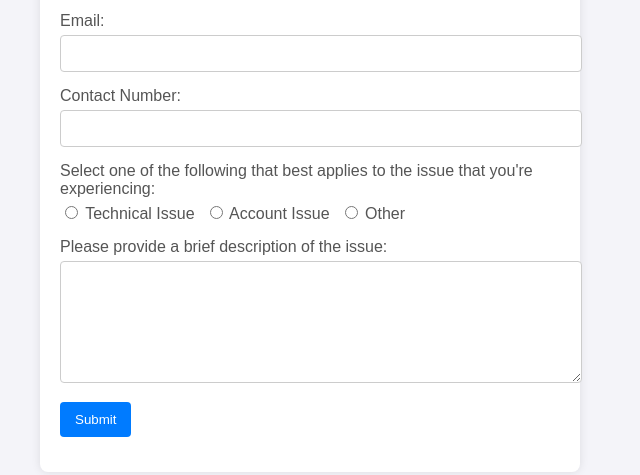
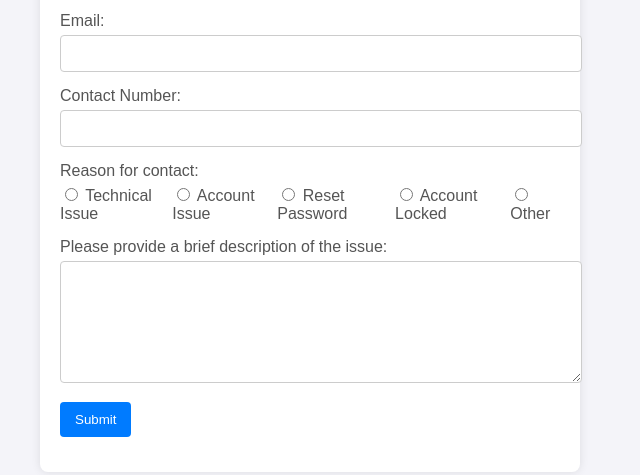
Before and after one commit to danyellewilson/itec3655mod3form, a plain HTML site: page index.html in a window 1280 px wide. Shown: the part 201-676 px from the top of the page, without its empty margins (60-700 px from the left). Drawn offline with Linux system fonts and the light colour scheme.

Commit message:
Update index.html

```diff
--- a/index.html
+++ b/index.html
@@ -3,7 +3,7 @@
 <head>
     <meta charset="UTF-8">
     <meta name="viewport" content="width=device-width, initial-scale=1.0">
-    <title>Helpdesk Support Form</title>
+    <title>Helpdesk Support Request Form</title>
     <style>
         body {
             font-family: Arial, sans-serif;
@@ -91,10 +91,12 @@
                 <input type="tel" id="phone" name="phone" required>
             </div>
             <div class="form-group">
-                <label> Select one of the following that best applies to the issue that you're experiencing:</label>
+                <label> Reason for contact:</label>
                 <div class="radio-group">
                     <label><input type="radio" name="reason" value="Technical Issue" required> Technical Issue</label>
                     <label><input type="radio" name="reason" value="Account Issue"> Account Issue</label>
+                    <label><input type="radio" name="reason" value="Account Issue"> Reset Password</label>
+                    <label><input type="radio" name="reason" value="Account Issue"> Account Locked</label>
                     <label><input type="radio" name="reason" value="Other"> Other</label>
                 </div>
             </div>
```
